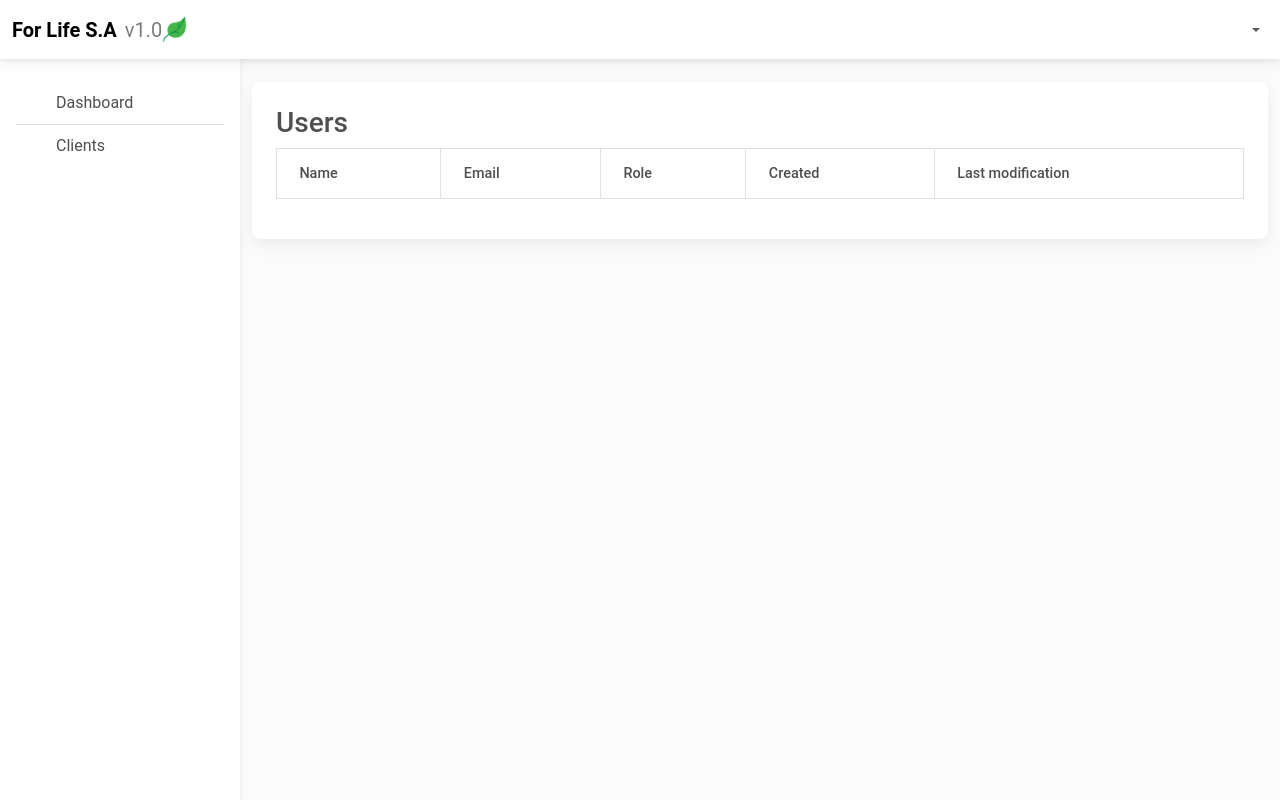
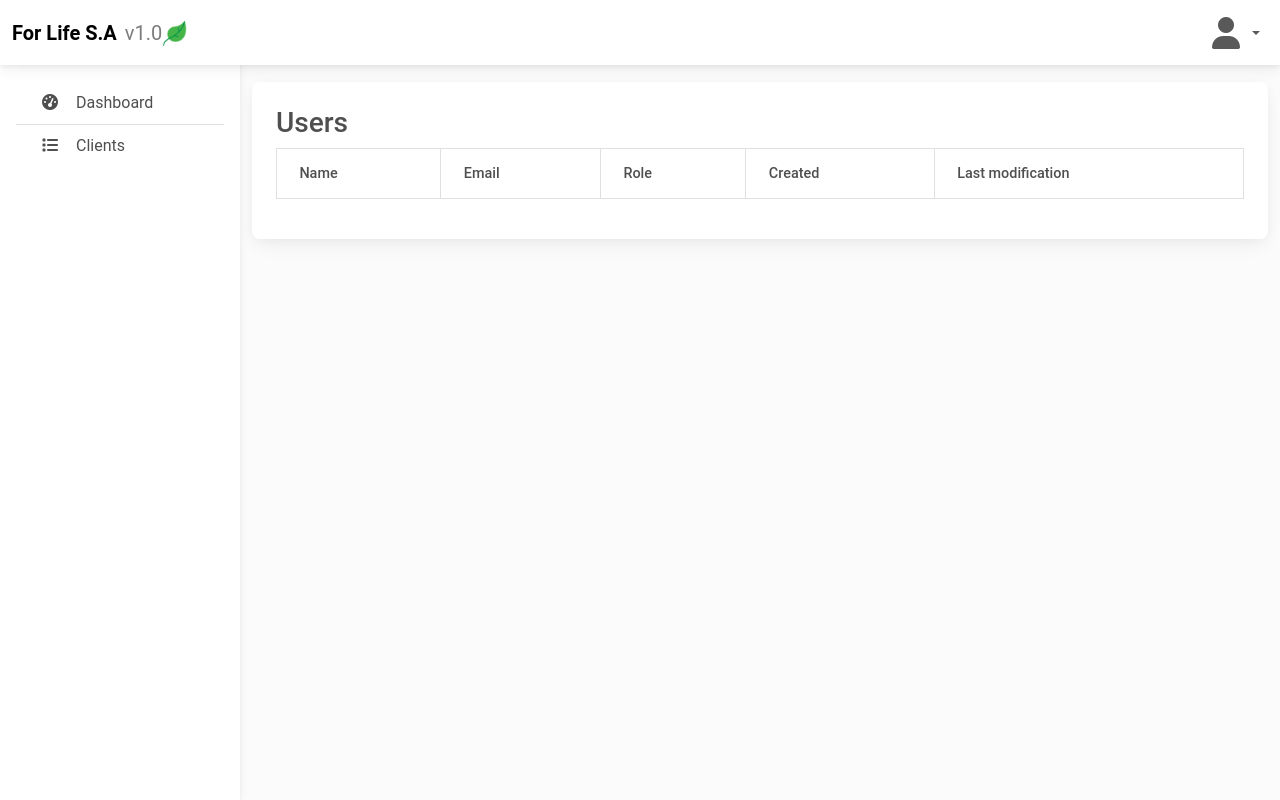
Before and after one commit to Datzu712/flask-fullstack-template, a Flask app: template app/templates/views/users.html in a window 1280 px wide. Run offline with Flask 3, Linux system fonts and the light colour scheme; the template is opened without the code that fills it, so the values that code supplies are empty; some libraries are stand-ins or nearby versions.

Commit message:
fa style added

```diff
--- a/app/templates/base_layout.html
+++ b/app/templates/base_layout.html
@@ -12,6 +12,7 @@
 
         <link rel="stylesheet" href="{{ url_for('static', filename='css/styles.css') }}">
         <link rel="stylesheet" href="{{ url_for('static', filename='css/mdb.min.css') }}"></link>
+        <link rel="stylesheet" href="https://cdnjs.cloudflare.com/ajax/libs/font-awesome/6.5.2/css/all.min.css" integrity="sha512-SnH5WK+bZxgPHs44uWIX+LLJAJ9/2PkPKZ5QiAj6Ta86w+fsb2TkcmfRyVX3pBnMFcV7oQPJkl9QevSCWr3W6A==" crossorigin="anonymous" referrerpolicy="no-referrer" />
 
         <!-- Datatable CSS -->
         <!-- <link rel="stylesheet" href="https://cdn.datatables.net/2.1.2/css/dataTables.bootstrap5.css">
```
Also changed, not shown: README.md.
